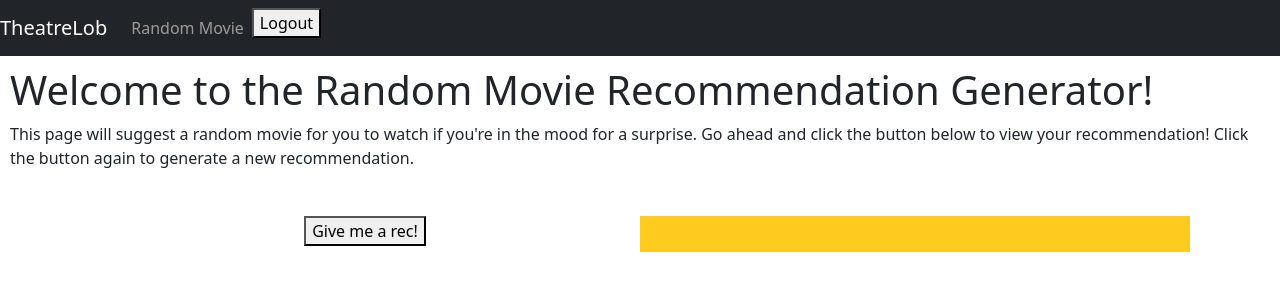
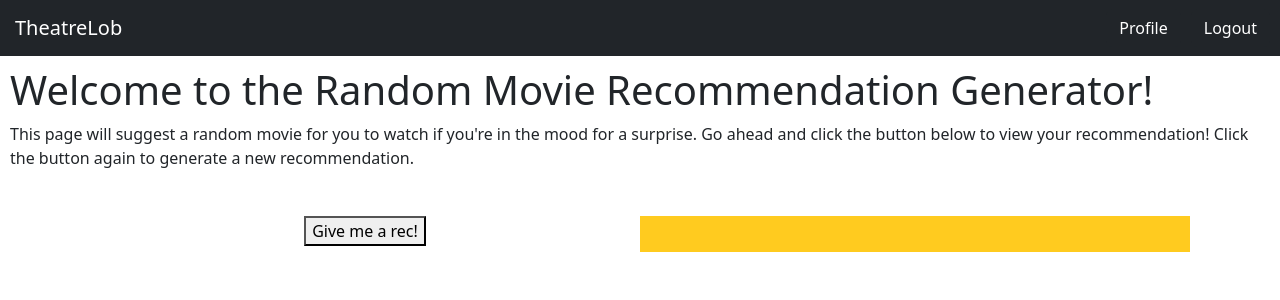
Before and after one commit to Coby-Do/Movie-Web-Application, a Django app: page /randomrec/ in a window 1280 px wide. Shown: the top 300 px of the page. Run offline with Django 4.2, Linux system fonts and the light colour scheme; the visitor is signed in with stand-in values (Sample User, id 1); some libraries are stand-ins or nearby versions.

Commit message:
Updated navbar to match homepage's

```diff
--- a/theatrelob/home/templates/home/randomrec.html
+++ b/theatrelob/home/templates/home/randomrec.html
@@ -4,45 +4,56 @@
         <title>Random Movie Recommendation Generator</title>
 
         <meta charset="UTF-8" />
-        <meta name="viewport" content="width=device-width, initial-scale=1.0"/>
-        <meta http-equiv="X-UA-Compatible" content="ie=edge"/>
+        <meta name="viewport" content="width=device-width, initial-scale=1.0" />
+        <meta http-equiv="X-UA-Compatible" content="ie=edge" />
 
         {% load static %}
-        <link href="{% static 'css/bootstrap.min.css' %}" rel="stylesheet"/>
-        <link href="{% static 'css/style.css' %}" rel="stylesheet"/>
+        <link href="{% static 'css/bootstrap.min.css' %}" rel="stylesheet" />
+        <link href="{% static 'css/style.css' %}" rel="stylesheet" />
 
         <script src="{% static 'js/bootstrap.min.js' %}"></script>
 
+        <style>
+            .nav-button {
+                margin-right: 10px;
+            }
+            .navbar-brand-custom {
+                padding-left: 15px;
+            }
+        </style>
+
         <nav class="navbar navbar-expand-lg navbar-dark bg-dark">
-            <a class="navbar-brand" href="{% url 'index' %}">TheatreLob</a>
-
+            <a class="navbar-brand navbar-brand-custom" href="{% url 'index' %}">TheatreLob</a>
             <button class="navbar-toggler" type="button" data-toggle="collapse" data-target="#navbarNav" aria-controls="navbarNav" aria-expanded="false" aria-label="Toggle navigation">
                 <span class="navbar-toggler-icon"></span>
             </button>
-
-            <!-- Random Movie, Login, Register, and Logout buttons-->
-            <ul class="navbar-nav ml-auto">
+            <div class="collapse navbar-collapse d-flex justify-content-between" id="navbarNav">
+                <ul class="navbar-nav"></ul>
+                <ul class="navbar-nav">
+                    {% if request.user.is_authenticated %}
                     <li class="nav-item">
-                    <a class="nav-link" href="{% url 'randomrec' %}">Random Movie</a>
+                        <a href="{% url 'profile' username=request.user.username %}" class="btn btn-dark nav-button">
+                            Profile
+                        </a>
                     </li>
 
-                {% if user.is_authenticated %}
-                <form method="post" action="{% url 'logout' %}">
+                    <li class="nav-item">
+                        <form method="post" action="{% url 'logout' %}" class="form-inline">
                             {% csrf_token %}
-                    <button type="submit">Logout</button>
+                            <button type="submit" class="btn btn-dark nav-button">Logout</button>
                         </form>
+                    </li>
+
                     {% else %}
                     <li class="nav-item">
-                    <a class="nav-link" href="{% url 'login' %}">Login</a>
+                        <a class="btn btn-dark nav-button" href="{% url 'login' %}">Login</a>
                     </li>
+
                     <li class="nav-item">
-                    <a class="nav-link" href="{% url 'register' %}">Register</a>
+                        <a class="btn btn-dark nav-button" href="{% url 'register' %}">Register</a>
                     </li>
                     {% endif %}
                 </ul>
-
-            <div class="collapse navbar-collapse" id="navbarNav">
-                <ul class="navbar-nav"></ul>
             </div>
         </nav>
 
```
Also changed, not shown: theatrelob/home/templates/home/theaters.html (+45 -28 lines). Lines whose indentation alone changed are shown as unchanged.
